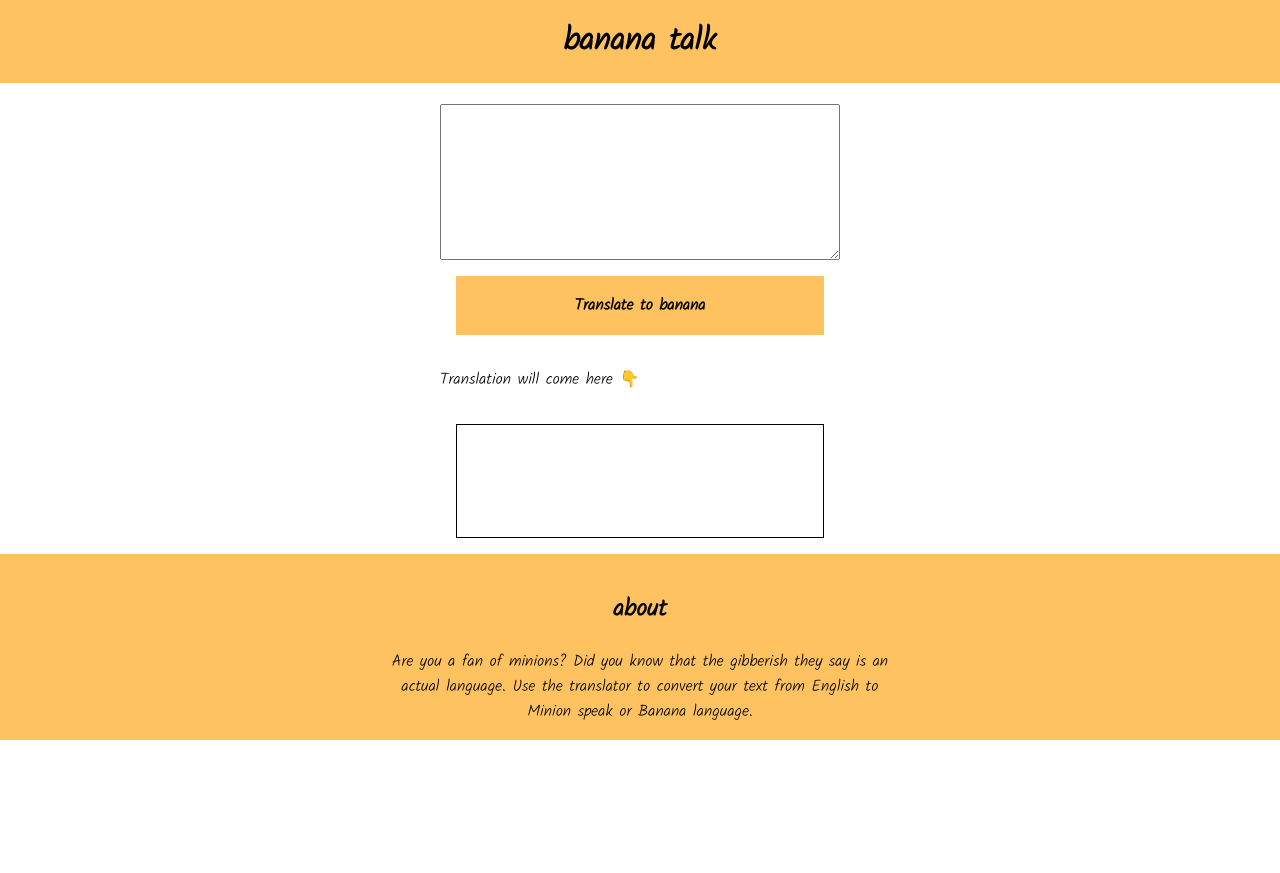
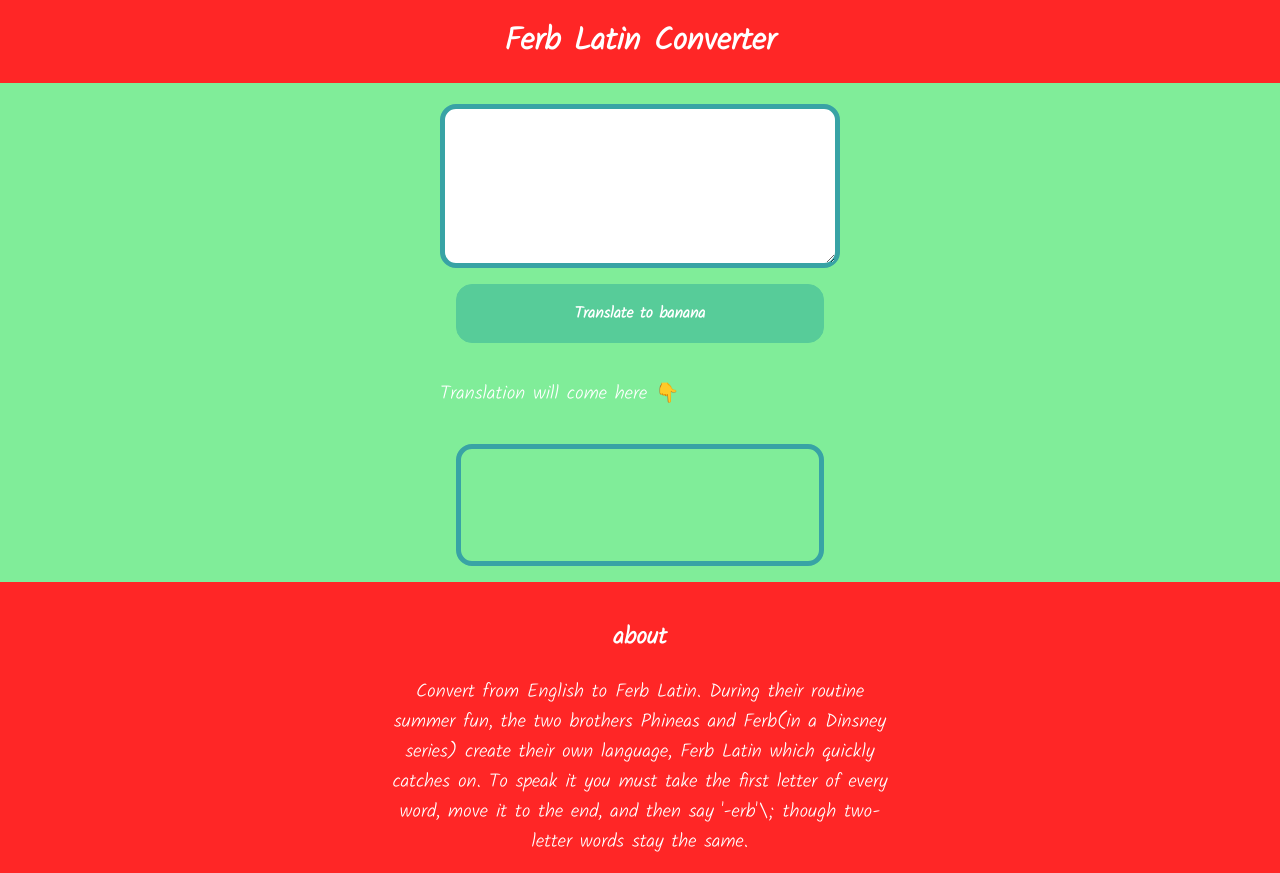
Before and after one commit to Samarth-5109/mark-7, a plain HTML site: page index.html in a window 1280 px wide. Before the commit the page ends 800 px from the top, so only its background shows below. Drawn offline with Linux system fonts and the light colour scheme.

Commit message:
added css

```diff
--- a/app.js
+++ b/app.js
@@ -0,0 +1,33 @@
+//for selecting button
+var btnTranslate = document.querySelector("#btn-translate");
+var txtInput = document.querySelector("#txt-input");
+var outputDiv = document.querySelector("#output");
+
+
+var serverURL = "https://api.funtranslations.com/translate/ferb-latin.json";
+
+
+function getTranslationalURL(text){
+    return serverURL + "?" + "text=" + text;
+
+}
+
+function errorHandler(error){
+    console.log("error occured" + error)
+}
+
+
+btnTranslate.addEventListener("click", function clickEventHandler() {
+
+
+    var inputText = txtInput.value; // taking input
+
+    fetch(getTranslationalURL(inputText)) //calling server for processing
+    .then(response=>response.json())
+    .then(json=>{
+        var translatdText = json.contents.translated;
+        outputDiv.innerText = translatdText;
+    })
+    .catch(errorHandler)
+
+});
--- a/index.html
+++ b/index.html
@@ -4,14 +4,14 @@
     <meta charset="UTF-8">
     <meta http-equiv="X-UA-Compatible" content="IE=edge">
     <meta name="viewport" content="width=device-width, initial-scale=1.0">
-    <title>Document</title>
+    <title>ferb latin converter</title>
     <link rel="stylesheet" href="styles.css">
 </head>
 <body>
-    <h1>banana talk</h1>
+    <h1>Ferb Latin Converter</h1>
 
        <div class="container">
-        <textarea name="text" id="txt-input" placeholder="type your text, to be translated to banana language" cols="20" rows="10">
+        <textarea name="text" placeholder="how are you?" id="txt-input" cols="20" rows="10">
 
         </textarea>
 
@@ -25,7 +25,7 @@
 
     <footer>
       <h2>about</h2>
-      <p id="about">Are you a fan of minions? Did you know that the gibberish they say is an actual language. Use the translator to convert your text from English to Minion speak or Banana language.</p>
+      <p id="about">Convert from English to Ferb Latin. During their routine summer fun, the two brothers Phineas and Ferb(in a Dinsney series) create their own language, Ferb Latin which quickly catches on. To speak it you must take the first letter of every word, move it to the end, and then say '-erb'\; though two-letter words stay the same. </p>
     </footer>
 
     <script src="app.js" type="text/javascript"></script>
--- a/styles.css
+++ b/styles.css
@@ -3,11 +3,12 @@
 body{
     margin: 0;
     font-family: 'Kalam', cursive;
-
+    background-color: #80ED99;
 }
 
 h1{
-    background-color: #FEC260;
+    background-color: #FF2626;
+    color: white;
     text-align: center;
     margin-block-start: 0;
     padding: 1rem;
@@ -17,25 +18,38 @@ h1{
 .container{
     display: flex;
     flex-direction: column;
+
     margin: auto;
     width: 50vh;
+}
+#txt-input{
+    border-radius: 1rem;
+    border: 5px solid #38A3A5;
 }
 
 #btn-translate{
     padding: 1rem 1.5rem;
     margin: 1rem;
     font-family: inherit;
-    background-color: #fec260;
-    border: 1px solid #FEC260;
+    background-color: #57CC99;
+    border: 1px solid #57CC99;
+    border-radius: 1rem;
     font-weight: bold;
+    color: white;
     font-size: 1rem;
 
 }
 
+p{
+    color: white;
+    font-size: larger;
+}
+
 
 #output{
-    border: 1px solid black;
 
+    border-radius: 1rem;
+    border: 5px solid #38A3A5;
 
     height: 10vh;
     margin: 1rem;
@@ -44,12 +58,17 @@ h1{
 
 footer{
     text-align: center;
-    background-color: #FEC260;
+    background-color: #FF2626;
     padding: 1rem;
     margin-block-start: 0;
 
 }
 
+h2{
+color: white;
+}
 #about{
     max-width: 40%;
-    margin: auto;
+    margin: auto ;
+    color: white;
+}
```
